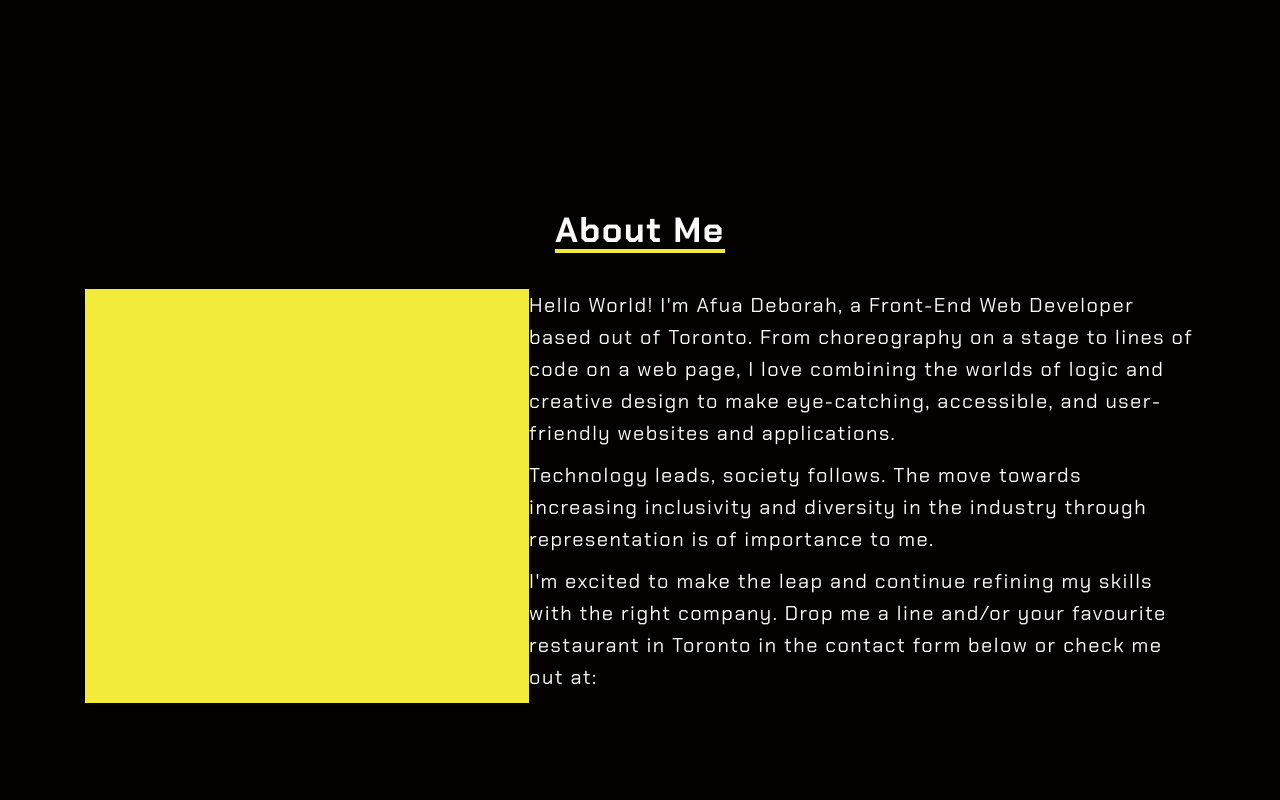
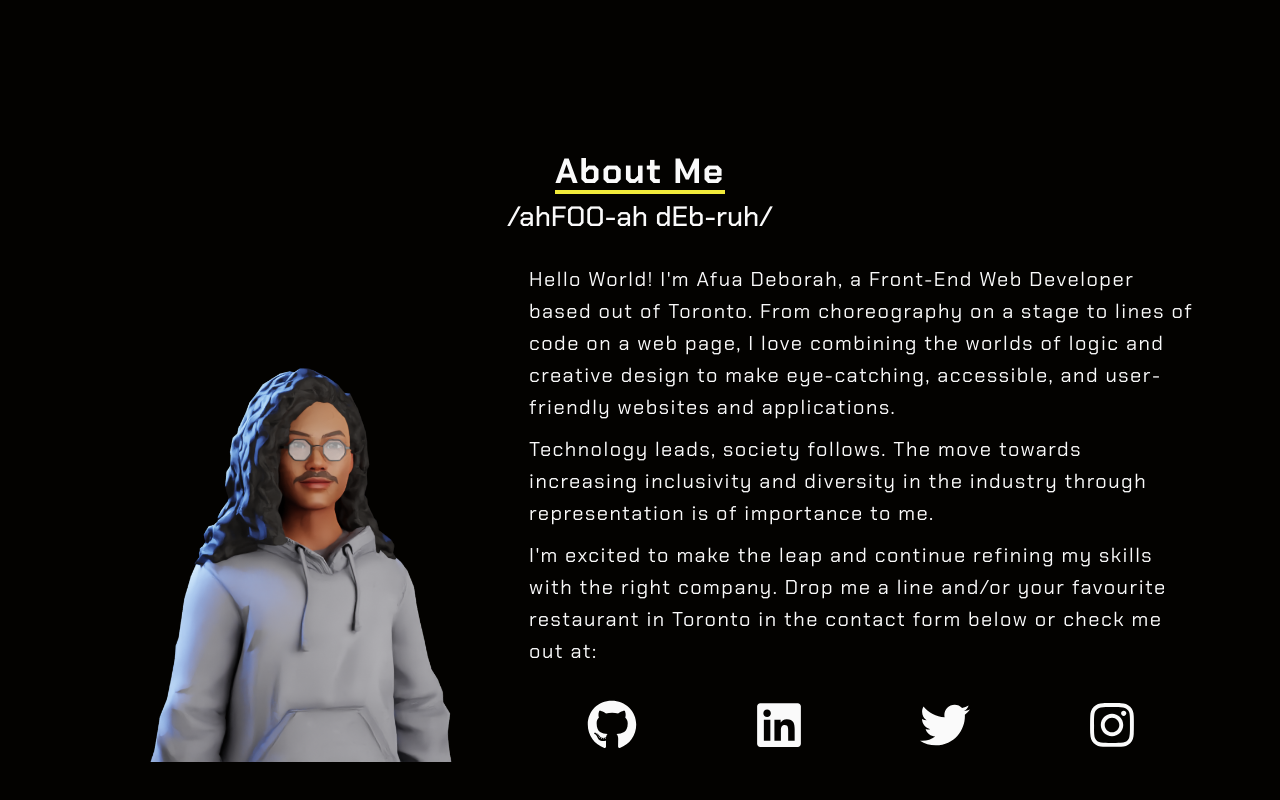
Before and after one commit to hoggir/Portofolio, a React (Create React App) app: page / in a window 1280 px wide. Shown: the part 744-1544 px from the top of the page. Built offline with nearby package versions, Linux system fonts and the light colour scheme.

Commit message:
first-commit

```diff
--- a/src/component/Skills/index.jsx
+++ b/src/component/Skills/index.jsx
@@ -9,7 +9,7 @@ function SkillsComp() {
   return (
     <div style={{ width: "100%" }}>
       <div style={{ position: "absolute" }} className="section-title padd-15">
-        <h2>Skills</h2>
+        <h2>Skllis</h2>
       </div>
 
       <div className="my-skills-box padd-15">
--- a/src/component/v2/About/index.css
+++ b/src/component/v2/About/index.css
@@ -46,13 +46,17 @@
     max-width: 40%;
     display: flex;
     justify-content: center;
-    background-color: tomato;
 }
 
 .v2about-img-con {
     height: 100%;
     width: 100%;
-    background-color: var(--yellow-accent);
+}
+
+.v2about-img-con img {
+    margin: auto;
+    padding-top: 55px;
+    width: 100%;
 }
 
 .v2about-item-60 {
@@ -67,3 +71,29 @@
     letter-spacing: 1.5px;
     line-height: 32px;
 }
+
+.v2about-item-icon-box {
+    display: flex;
+}
+
+.v2about-item-icon-item {
+    flex: 0 0 25%;
+    max-width: 25%;
+    flex-wrap: nowrap;
+}
+
+.v2about-item-icon-item a {
+    margin: 5px;
+    display: flex;
+    justify-content: center;
+    align-items: center;
+}
+
+.v2about-item-icon-item i {
+    color: var(--white-main-text);
+    font-size: 50px;
+}
+
+.v2about-item-icon-item i:hover {
+    color: var(--yellow-accent);
+}
--- a/src/component/v2/About/index.jsx
+++ b/src/component/v2/About/index.jsx
@@ -1,4 +1,6 @@
 import React from "react";
+import image from "../../../assets/pic-me.png";
+import { FaGithub, FaLinkedin, FaTwitter, FaInstagram } from "react-icons/fa";
 import "./index.css";
 
 export default function V2about() {
@@ -7,10 +9,13 @@ export default function V2about() {
       <div className="v2about-column">
         <div className="about-title">
           <h2>About Me</h2>
+          <h3>/ahFOO-ah dEb-ruh/</h3>
         </div>
         <div className="v2about-box">
           <div className="v2about-item-40">
-            <div className="v2about-img-con"></div>
+            <div className="v2about-img-con">
+              <img src={image} alt="" />
+            </div>
           </div>
           <div className="v2about-item-60">
             <p>
@@ -30,6 +35,36 @@ export default function V2about() {
               the right company. Drop me a line and/or your favourite restaurant
               in Toronto in the contact form below or check me out at:
             </p>
+            <div className="v2about-item-icon-box">
+              <div className="v2about-item-icon-item">
+                <a href="https://github.com/hoggir">
+                  <i>
+                    <FaGithub />
+                  </i>
+                </a>
+              </div>
+              <div className="v2about-item-icon-item">
+                <a href="https://www.linkedin.com/in/fadel-giras-981407229/">
+                  <i>
+                    <FaLinkedin />
+                  </i>
+                </a>
+              </div>
+              <div className="v2about-item-icon-item">
+                <a href="https://twitter.com/FadelGiras">
+                  <i>
+                    <FaTwitter />
+                  </i>
+                </a>
+              </div>
+              <div className="v2about-item-icon-item">
+                <a href="https://www.instagram.com/">
+                  <i>
+                    <FaInstagram />
+                  </i>
+                </a>
+              </div>
+            </div>
           </div>
         </div>
       </div>
```
Also changed, not shown: src/assets/pic-me.jpeg (added), src/assets/pic-me.png (added).
